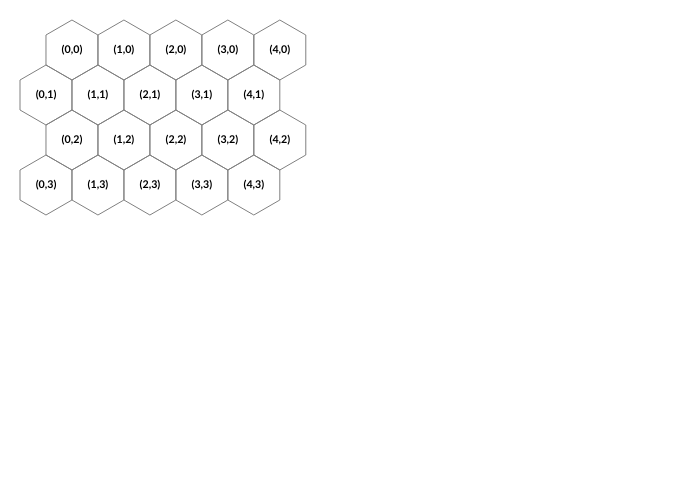
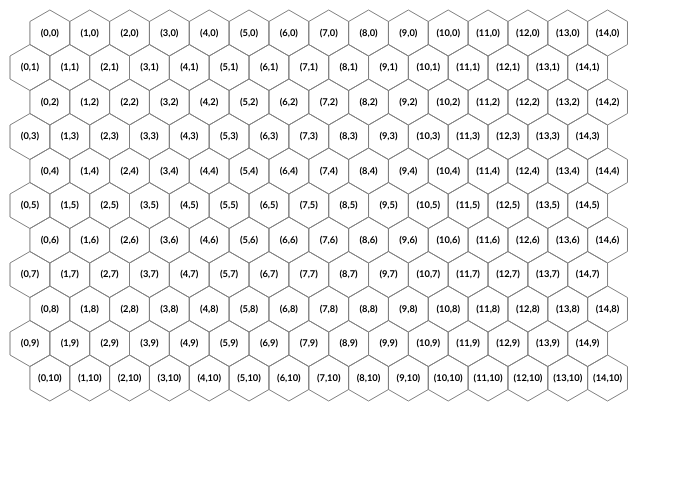
Before and after one commit to antonrogov/games, a plain HTML site: page index.html in a window 1280 px wide. Shown: the whole page, without its empty margins (0-682 px from the left). Drawn offline with Linux system fonts and the light colour scheme.

Commit message:
updating the grid size

```diff
--- a/game.js
+++ b/game.js
@@ -7,10 +7,10 @@ window.onload = function () {
 	    ctx = canvas.getContext('2d'),
       currentI = -1, currentJ = -1,
       sqrt3 = 0.8660254037,
-      t = 30,
+      t = 23,
       r = t * sqrt3,
-      gridX = 20 + r * 2,
-      gridY = 20 + t;
+      gridX = 10 + r * 2,
+      gridY = 10 + t;
 
   function drawHex(i, j, selected) {
     ctx.strokeStyle = selected ? 'red' : 'grey';
@@ -30,16 +30,16 @@ window.onload = function () {
     ctx.stroke();
 
 		ctx.fillStyle = "black"
-		ctx.font = "bolder 8pt Trebuchet MS,Tahoma,Verdana,Arial,sans-serif";
+		ctx.font = "bolder 7pt Trebuchet MS,Tahoma,Verdana,Arial,sans-serif";
 		ctx.textAlign = "center";
 		ctx.textBaseline = 'middle';
 		ctx.fillText('(' + i + ',' + j + ')', x, y);
   }
 
   function render() {
-    ctx.clearRect(0, 0, 400, 300);
-    for (var i = 0; i < 5; i++) {
-      for (var j = 0; j < 4; j++) {
+    ctx.clearRect(0, 0, 640, 480);
+    for (var i = 0; i < 15; i++) {
+      for (var j = 0; j < 11; j++) {
         drawHex(i, j, i == currentI && j == currentJ);
       }
     }
--- a/index.html
+++ b/index.html
@@ -23,6 +23,6 @@
     <meta name="apple-mobile-web-app-status-bar-style" content="black-translucent">
   </head>
   <body>
-    <canvas id="game" width="500" height="400"></canvas>
+    <canvas id="game" width="640" height="480"></canvas>
   </body>
 </html>
```
